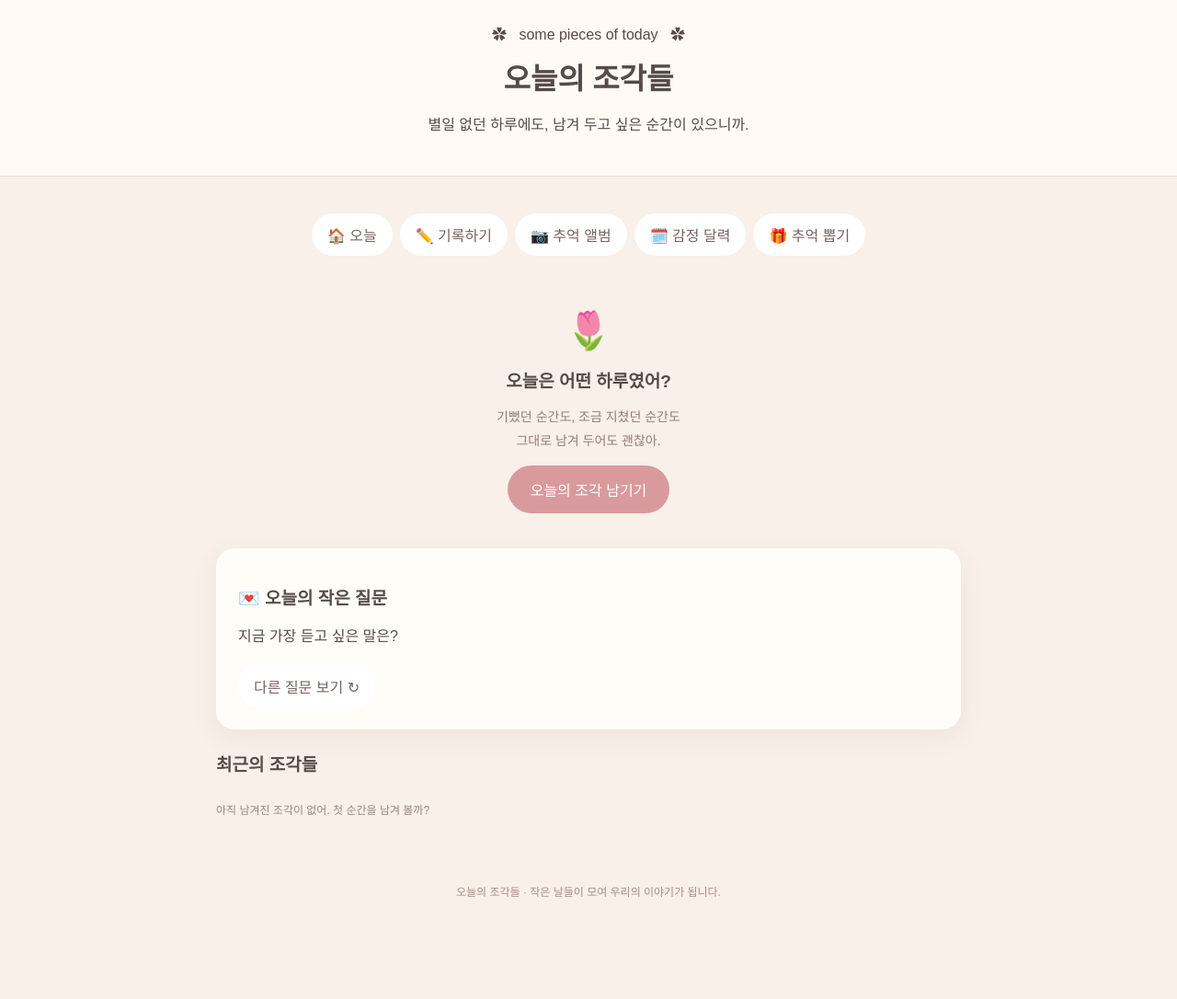
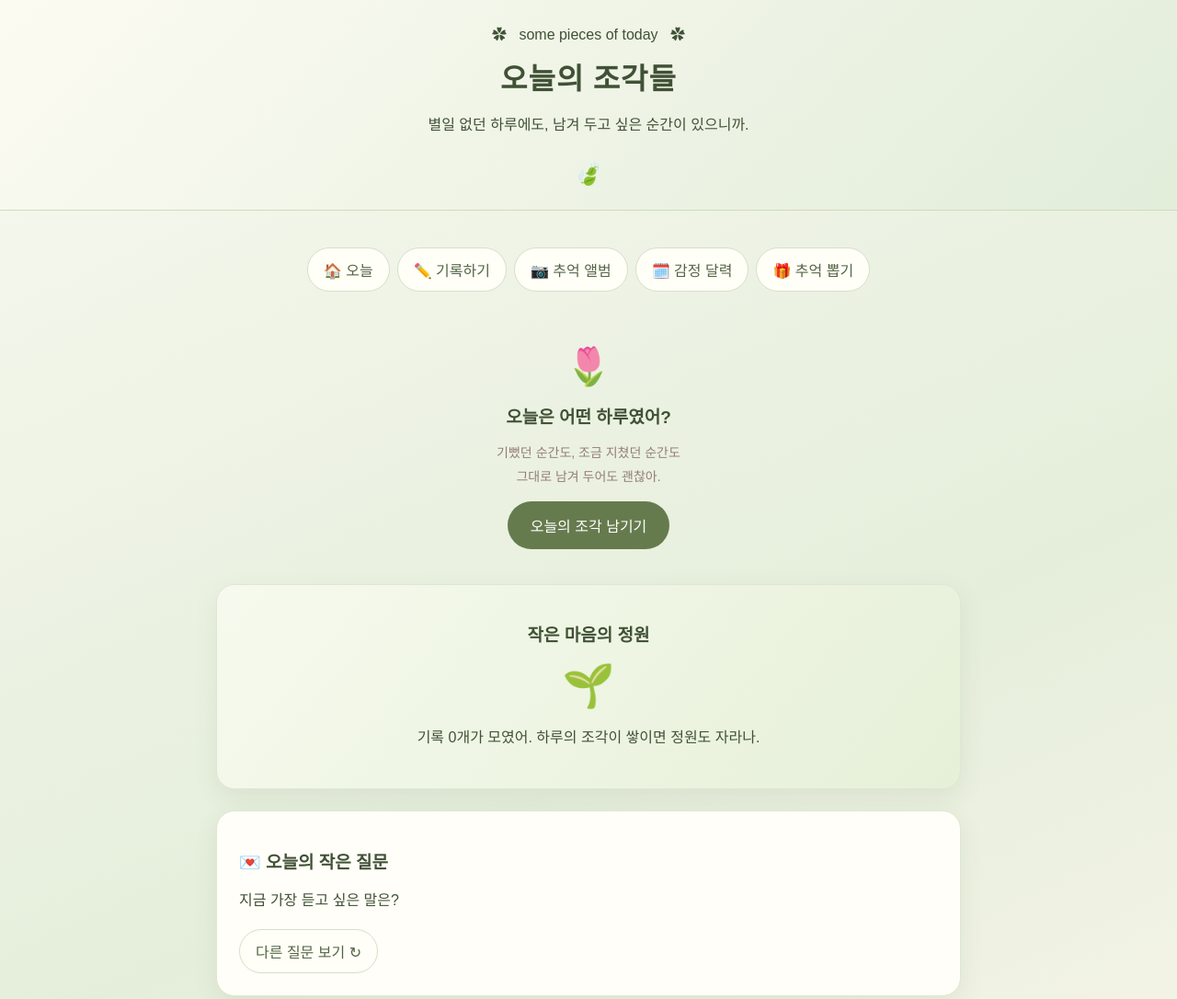
Before and after one commit to LEE-EUNHO1009/today-pieces, a plain HTML site: page index.html in a window 1280 px wide. Shown: the top 1086 px of the page at 92% size. Before the commit the page ends 1012 px from the top, so only its background shows below. Drawn offline with Linux system fonts and the light colour scheme.

Commit message:
Update index.html

```diff
--- a/index.html
+++ b/index.html
@@ -322,5 +322,168 @@ function drawCalendar(){
 }
 newQuestion();render();
 </script>
+
+<style>
+:root {
+  --pink: #667b4d;
+  --cream: #faf9ef;
+  --ink: #405136;
+}
+body {
+  background: linear-gradient(155deg,
+    #f8f9f0, #e5eedb 60%, #f8f5e9);
+  color: #405136;
+}
+header {
+  background: linear-gradient(135deg,#fcfbf2,#e2edda);
+  border-color: #cedbbb;
+}
+header h1 {
+  font-family: Georgia, "Nanum Myeongjo", serif;
+  letter-spacing: 1px;
+}
+nav button, .small {
+  background: #fffef7;
+  color: #536545;
+  border: 1px solid #d5e0ca;
+}
+nav button:hover, .small:hover {
+  background: #e4ecd9;
+}
+.paper {
+  background: #fffef8;
+  border: 1px solid #dde7d1;
+  box-shadow: 0 9px 27px #52674617;
+}
+.primary { background: #667b4d; color: white; }
+.primary:hover { background: #4b6138; }
+.photo {
+  border-color: #a2b98b;
+  background: #f3f8ee;
+}
+input, textarea, select {
+  border-color: #cfddc4;
+  background: #fffefa;
+}
+.memory {
+  border: 1px solid #e0e7d7;
+  transform: rotate(-.7deg);
+  transition: transform .2s ease;
+}
+.memory:nth-child(even) { transform: rotate(.8deg); }
+.memory:hover { transform: translateY(-5px) rotate(0); }
+.day { background: #edf3e6; }
+.day.marked { background: #a8bf91; }
+#secretLeaf {
+  margin-top: 8px;
+  font-size: 23px;
+  background: transparent;
+  transition: transform .25s ease;
+}
+.oliveGarden {
+  text-align: center;
+  background: linear-gradient(130deg,#f6faee,#e6f0d8);
+}
+.oliveGarden .plant {
+  font-size: 46px;
+  margin: 8px;
+}
+#secretLetter {
+  border: 0;
+  border-radius: 20px;
+  padding: 28px;
+  max-width: 340px;
+  width: 85%;
+  text-align: center;
+  background: #faf9ed;
+  color: #405136;
+  box-shadow: 0 15px 50px #293a2d66;
+}
+#secretLetter::backdrop { background: #24362088; }
+#secretLetter button {
+  background: #667b4d;
+  color: white;
+  border: 0;
+  border-radius: 20px;
+  padding: 10px 20px;
+}
+@media(prefers-reduced-motion:reduce) {
+  .memory, #secretLeaf { transition: none; }
+}
+</style>
+
+<script>
+(() => {
+  const leaf = document.createElement("button");
+  leaf.id = "secretLeaf";
+  leaf.type = "button";
+  leaf.textContent = "🍃";
+  leaf.setAttribute("aria-label", "작은 잎사귀");
+  document.querySelector("header").append(leaf);
+
+  const letters = [
+    "평범했던 오늘도 나중에는 좋은 장면이 될지 몰라.",
+    "너의 하루에는 너만 발견할 수 있는 빛이 있어.",
+    "아무 일 없는 날에도 남겨 둘 순간은 있어.",
+    "작은 기쁨 하나가 오래 기억될 수 있어.",
+    "가끔은 한 장의 사진이 긴 이야기보다 많은 걸 말해."
+  ];
+
+  const dialog = document.createElement("dialog");
+  dialog.id = "secretLetter";
+  dialog.innerHTML = `
+    <div style="font-size:35px">✉️</div>
+    <h2>오늘 발견한 편지</h2>
+    <p></p>
+    <button type="button">닫기</button>
+  `;
+  dialog.querySelector("button").onclick = () => dialog.close();
+  document.body.append(dialog);
+
+  let count = 0;
+  leaf.onclick = () => {
+    count++;
+    leaf.style.transform = `rotate(${count * 15}deg)`;
+    if (count < 3) return;
+    count = 0;
+    dialog.querySelector("p").textContent =
+      letters[Math.floor(Date.now() / 86400000) % letters.length];
+    dialog.showModal();
+  };
+
+  const garden = document.createElement("section");
+  garden.className = "paper oliveGarden";
+  document.querySelector("#home .hero").after(garden);
+
+  function updateGarden() {
+    const n = memories.length;
+    const plant = n === 0 ? "🌱" :
+      n < 3 ? "🌿" : n < 6 ? "🪴" : "🌳";
+
+    garden.replaceChildren();
+
+    const heading = document.createElement("h2");
+    heading.textContent = "작은 마음의 정원";
+
+    const symbol = document.createElement("div");
+    symbol.className = "plant";
+    symbol.textContent = plant;
+
+    const desc = document.createElement("p");
+    desc.textContent =
+      `기록 ${n}개가 모였어. 하루의 조각이 쌓이면 정원도 자라나.`;
+
+    garden.append(heading, symbol, desc);
+  }
+
+  updateGarden();
+  const oldSave = saveMemory;
+  saveMemory = function() {
+    oldSave();
+    updateGarden();
+  };
+})();
+</script>
+
 </body>
 </html>
```
